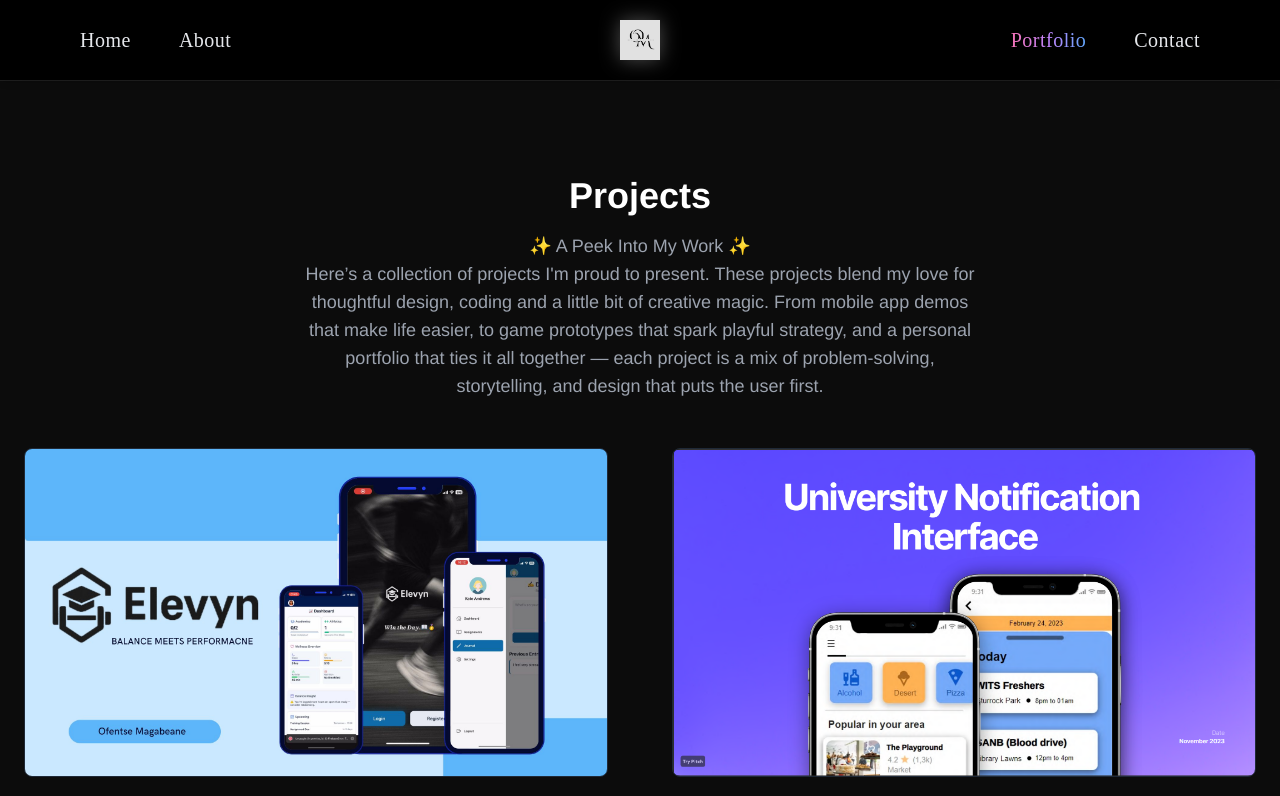
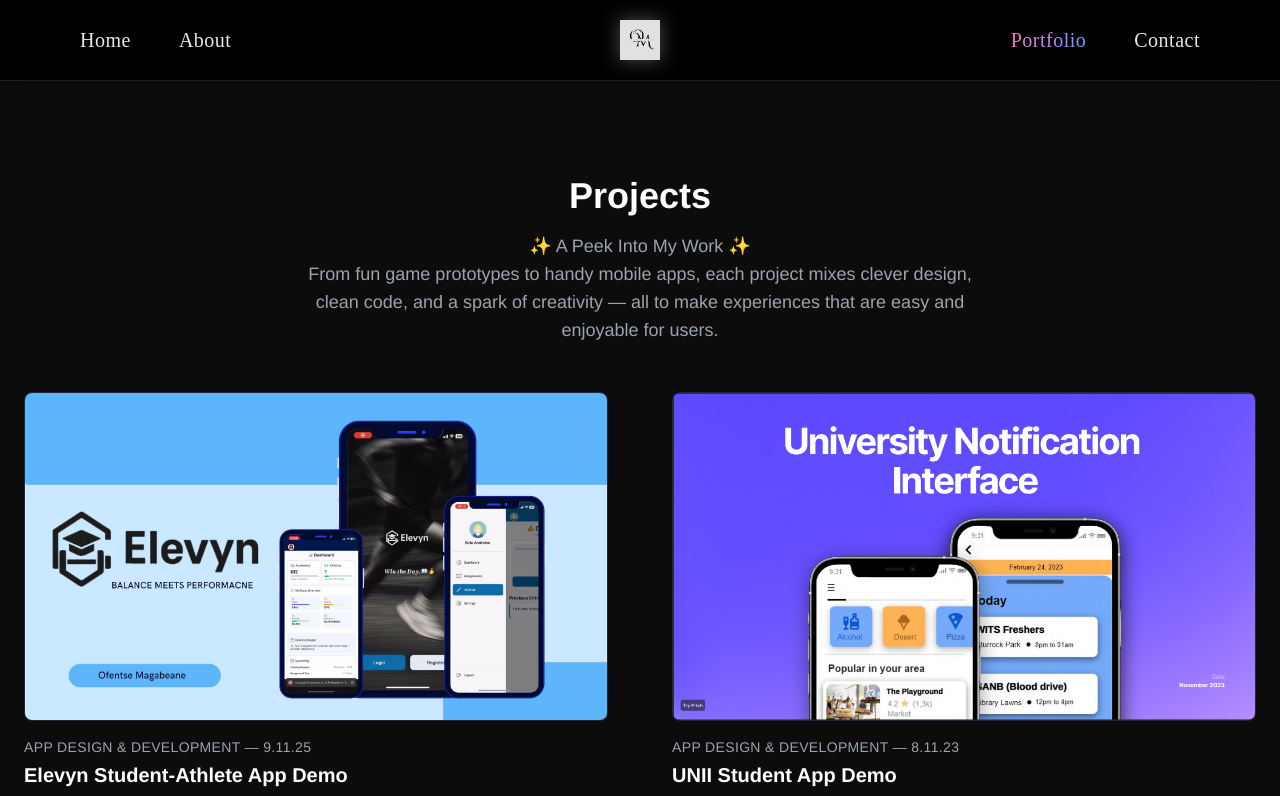
Before and after one commit to codedbyfefe/OMagabeane-Portfolio, a React (Create React App) app: page /portfolio in a window 1280 px wide. Shown: the top 796 px of the page. Built offline with nearby package versions, Linux system fonts and the light colour scheme.

Commit message:
Portfolio page description update

```diff
--- a/src/pages/Portfolio.js
+++ b/src/pages/Portfolio.js
@@ -11,7 +11,7 @@
         {/* Description */}
         <p className="text-gray-400 text-lg max-w-2xl mx-auto mb-12 text-center">
          ✨ A Peek Into My Work ✨ <br/>
-          Here’s a collection of projects I'm proud to present. These projects blend my love for thoughtful design, coding and a little bit of creative magic. From mobile app demos that make life easier, to game prototypes that spark playful strategy, and a personal portfolio that ties it all together — each project is a mix of problem-solving, storytelling, and design that puts the user first.
+          From fun game prototypes to handy mobile apps, each project mixes clever design, clean code, and a spark of creativity — all to make experiences that are easy and enjoyable for users.
         </p>
 
         {/* Project Grid */}
```
